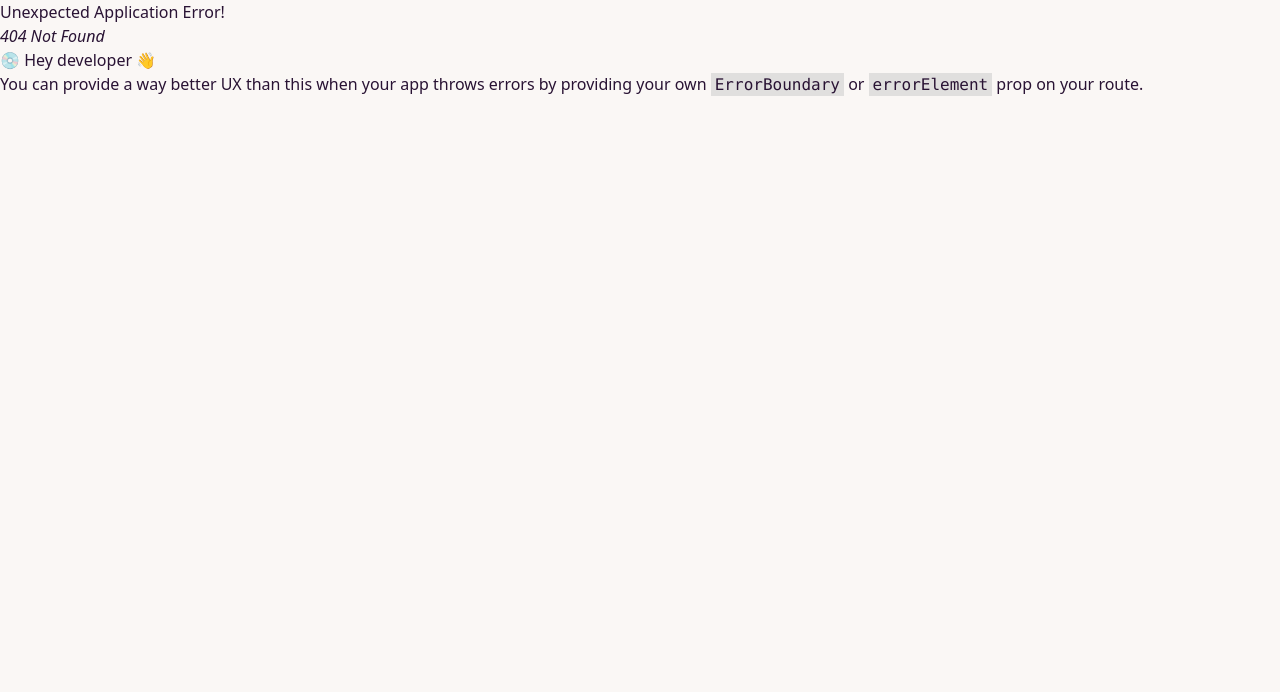
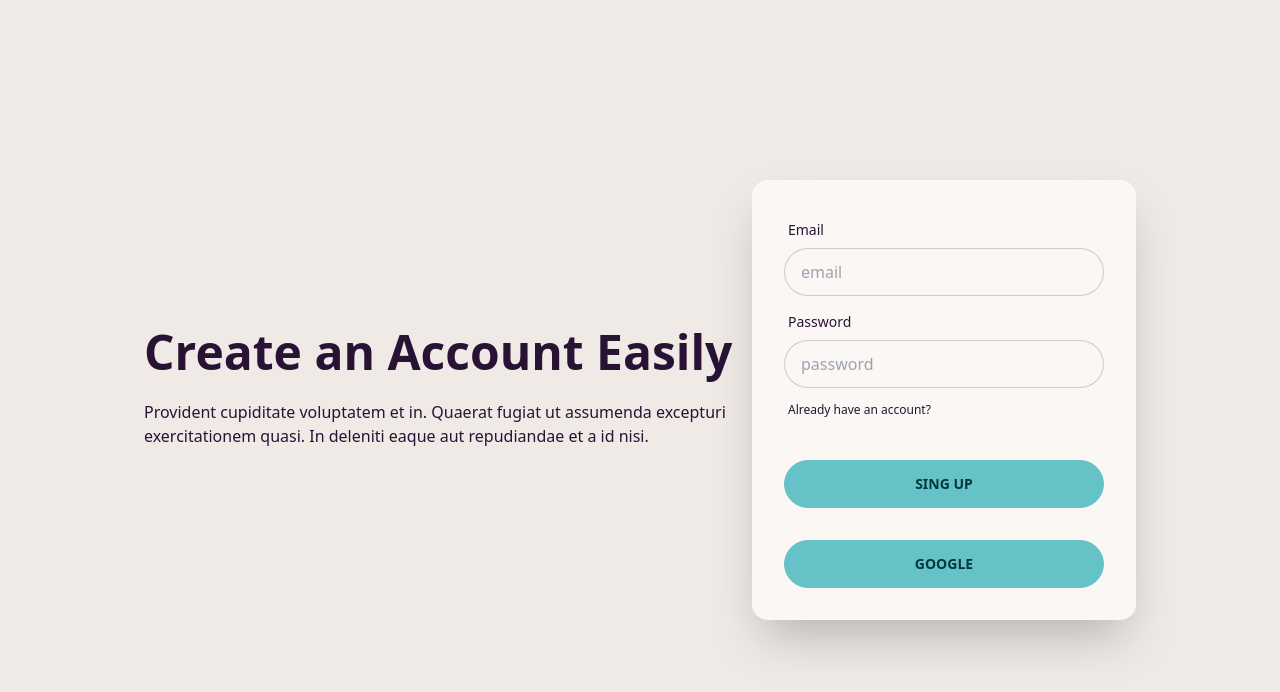
Before and after one commit to Aurnab990/shirt-house-client, a React (Create React App) app: page /login/signup in a window 1280 px wide. Before the commit this address had no page. Shown: the top 692 px of the page. Built offline with nearby package versions, Linux system fonts and the light colour scheme.

Commit message:
firebase installed

```diff
--- a/package.json
+++ b/package.json
@@ -7,6 +7,7 @@
     "@testing-library/react": "^13.4.0",
     "@testing-library/user-event": "^13.5.0",
     "daisyui": "^2.51.2",
+    "firebase": "^9.18.0",
     "react": "^18.2.0",
     "react-dom": "^18.2.0",
     "react-router": "^6.8.2",
--- a/src/App.js
+++ b/src/App.js
@@ -8,10 +8,13 @@ import Main from './Layout/Main';
 import { useEffect, useState } from 'react';
 import Products from './Pages/Products/Products';
 import Login from './Layout/Register/Login';
+import Signup from './Layout/Register/Signup';
 
 const router = createBrowserRouter([
   {path:'/', element:<Main></Main>},
-  {path:'/login', element:<Login></Login>}
+  {path:'/login', element:<Login></Login>},
+  //{path:'login/signup/login', element:<Login></Login>},
+  {path:'login/signup', element:<Signup></Signup>}
 
 ]);
 
--- a/src/Layout/Register/Login.js
+++ b/src/Layout/Register/Login.js
@@ -1,12 +1,19 @@
 import React from 'react';
+import { Link } from 'react-router-dom';
 
 const Login = () => {
+
+    const handleForm = event =>{
+        event.preventDefault();
+
+
+    }
     return (
         <div>
             <div className="hero min-h-screen bg-base-200 p-32">
                 <div className="hero-content flex-col lg:flex-row-reverse">
                 <div className="card flex-shrink-0 w-full max-w-sm shadow-2xl bg-base-100">
-                        <div className="card-body">
+                        <form onSubmit={handleForm} className="card-body">
                             <div className="form-control">
                                 <label className="label">
                                     <span className="label-text">Email</span>
@@ -19,13 +26,13 @@ const Login = () => {
                                 </label>
                                 <input type="text" placeholder="password" className="input input-bordered" />
                                 <label className="label">
-                                    <a href="#" className="label-text-alt link link-hover">Create an Account</a>
+                                    <Link to={"signup"}className="label-text-alt link link-hover">Create an Account</Link>
                                 </label>
                             </div>
                             <div className="form-control mt-6">
                                 <button className="btn btn-primary">Login</button>
                             </div>
-                        </div>
+                        </form>
                     </div>
                     <div className="text-center lg:text-left">
                         <h1 className="text-5xl font-bold">Login now!</h1>
--- a/src/Layout/Register/Signup.js
+++ b/src/Layout/Register/Signup.js
@@ -0,0 +1,46 @@
+import React from 'react';
+import { Link } from 'react-router-dom';
+
+const Signup = () => {
+    return (
+        <div>
+            <div className="hero min-h-screen bg-base-200 p-32">
+                <div className="hero-content flex-col lg:flex-row-reverse">
+                    <div className="card flex-shrink-0 w-full max-w-sm shadow-2xl bg-base-100">
+                        <div className="card-body">
+                            <div className="form-control">
+                                <label className="label">
+                                    <span className="label-text">Email</span>
+                                </label>
+                                <input type="text" placeholder="email" className="input input-bordered" />
+                            </div>
+                            <div className="form-control">
+                                <label className="label">
+                                    <span className="label-text">Password</span>
+                                </label>
+                                <input type="text" placeholder="password" className="input input-bordered" />
+                                <label className="label">
+                                    <Link to={"/login"}><a href="#" className="label-text-alt link link-hover">Already have an account?</a></Link>
+                                </label>
+                            </div>
+                            <div className="form-control mt-6">
+                                <button className="btn btn-primary">Sing up</button>
+                            </div>
+
+                            <div className="form-control mt-6">
+                                <button className="btn btn-primary">GOOGLE</button>
+                            </div>
+                        </div>
+                    </div>
+                    <div className="text-center lg:text-left">
+                        <h1 className="text-5xl font-bold">Create an Account Easily</h1>
+                        <p className="py-6">Provident cupiditate voluptatem et in. Quaerat fugiat ut assumenda excepturi exercitationem quasi. In deleniti eaque aut repudiandae et a id nisi.</p>
+                    </div>
+
+                </div>
+            </div>
+        </div>
+    );
+};
+
+export default Signup;
```
Also changed, not shown: fitrbase.init.js (added, +22 -0 lines), 1 other file (tests, documents, lock files or other folders).
